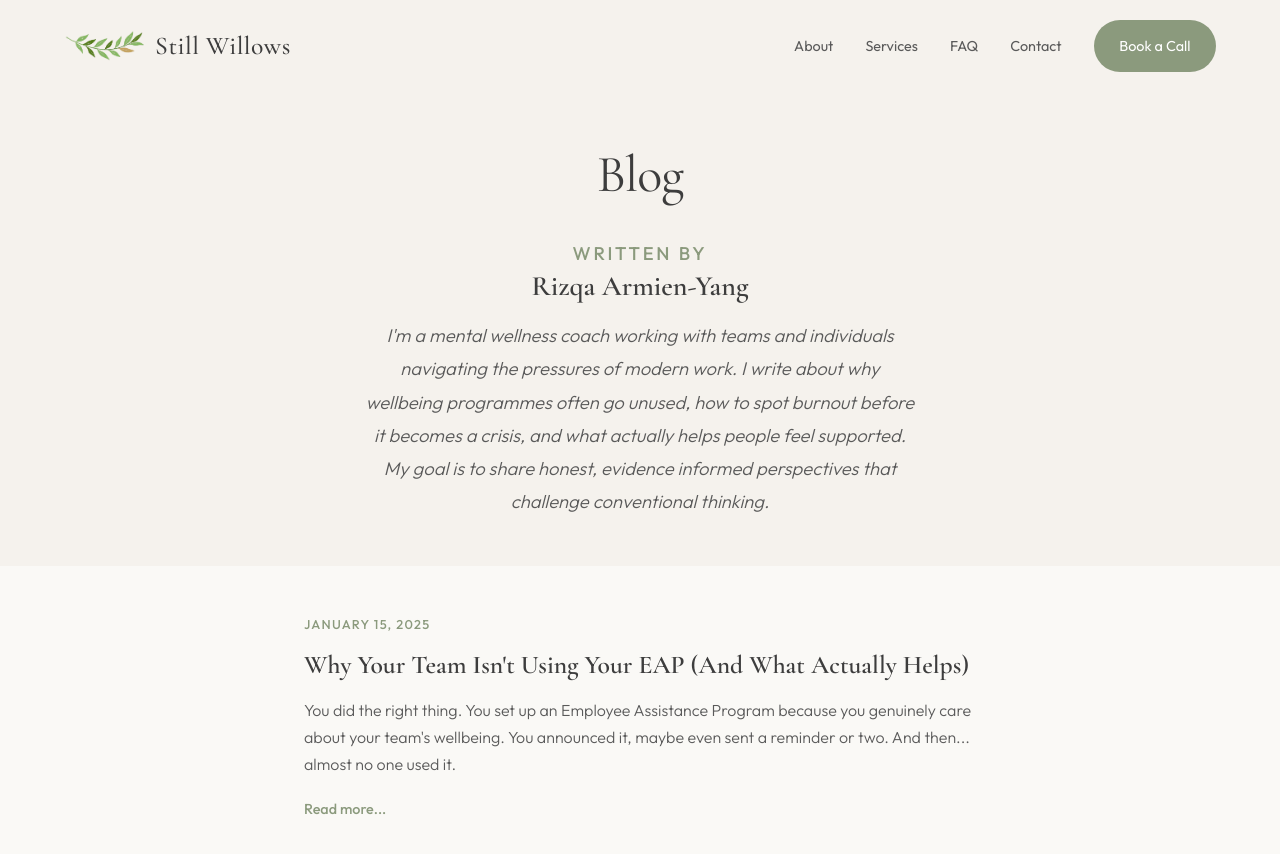
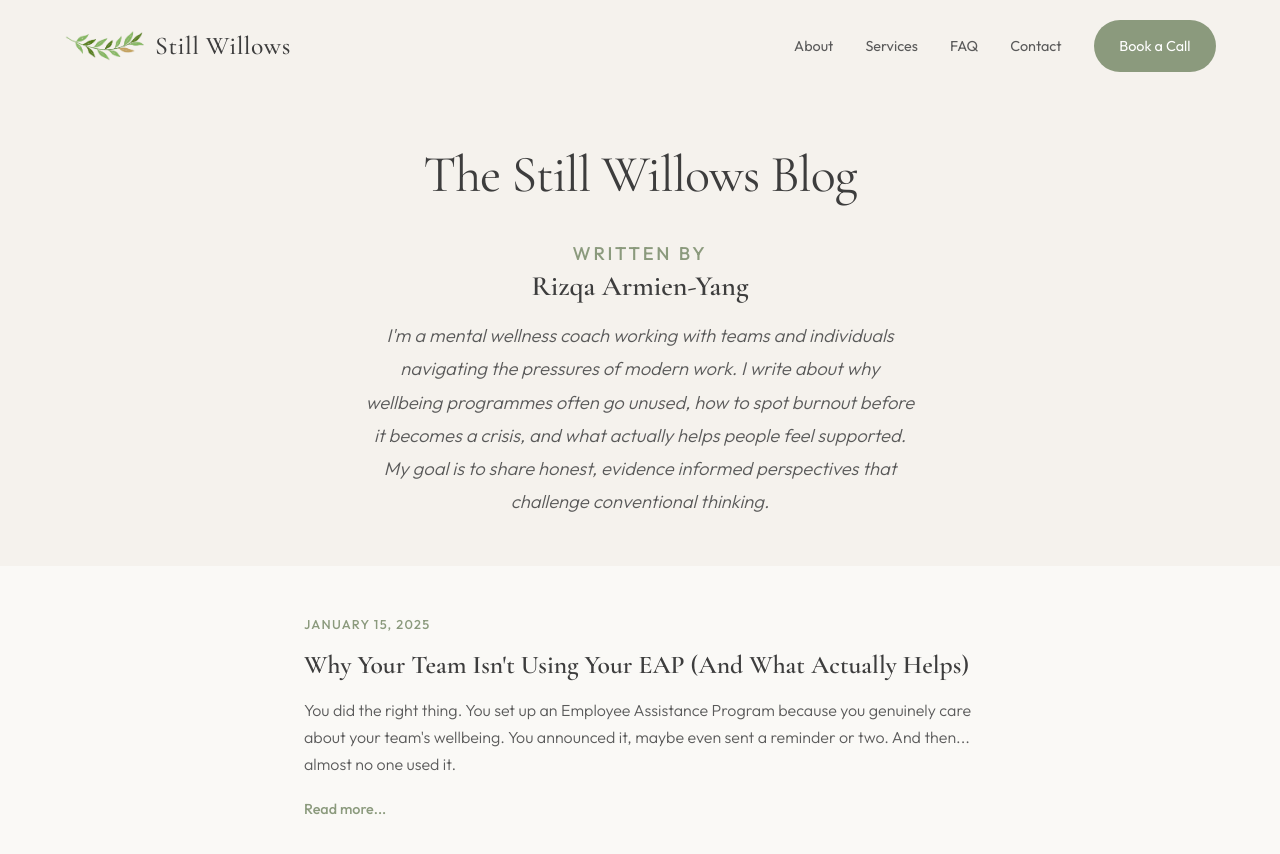
Before and after one commit to captainmike/stillwillows-website, a Jekyll site: the page built from blogs.md, in a window 1280 px wide and 900 px high. Shown: the top 854 px of the window. Built offline with Jekyll 4.4.1, drawn with Linux system fonts in a browser that asks for light colours.

Commit message:
Update blog page title to The Still Willows Blog
https://claude.ai/code/session_017C9PmxmK3iahg5rQszFuQp

```diff
--- a/_layouts/blogs.html
+++ b/_layouts/blogs.html
@@ -3,7 +3,7 @@ layout: default
 ---
 
 <header class="page-header blog-page-header">
-  <h1>Blog</h1>
+  <h1>The Still Willows Blog</h1>
   <!-- Author intro directly under title -->
   <div class="blog-author-intro">
     <p class="blog-author-label">Written by</p>
```
